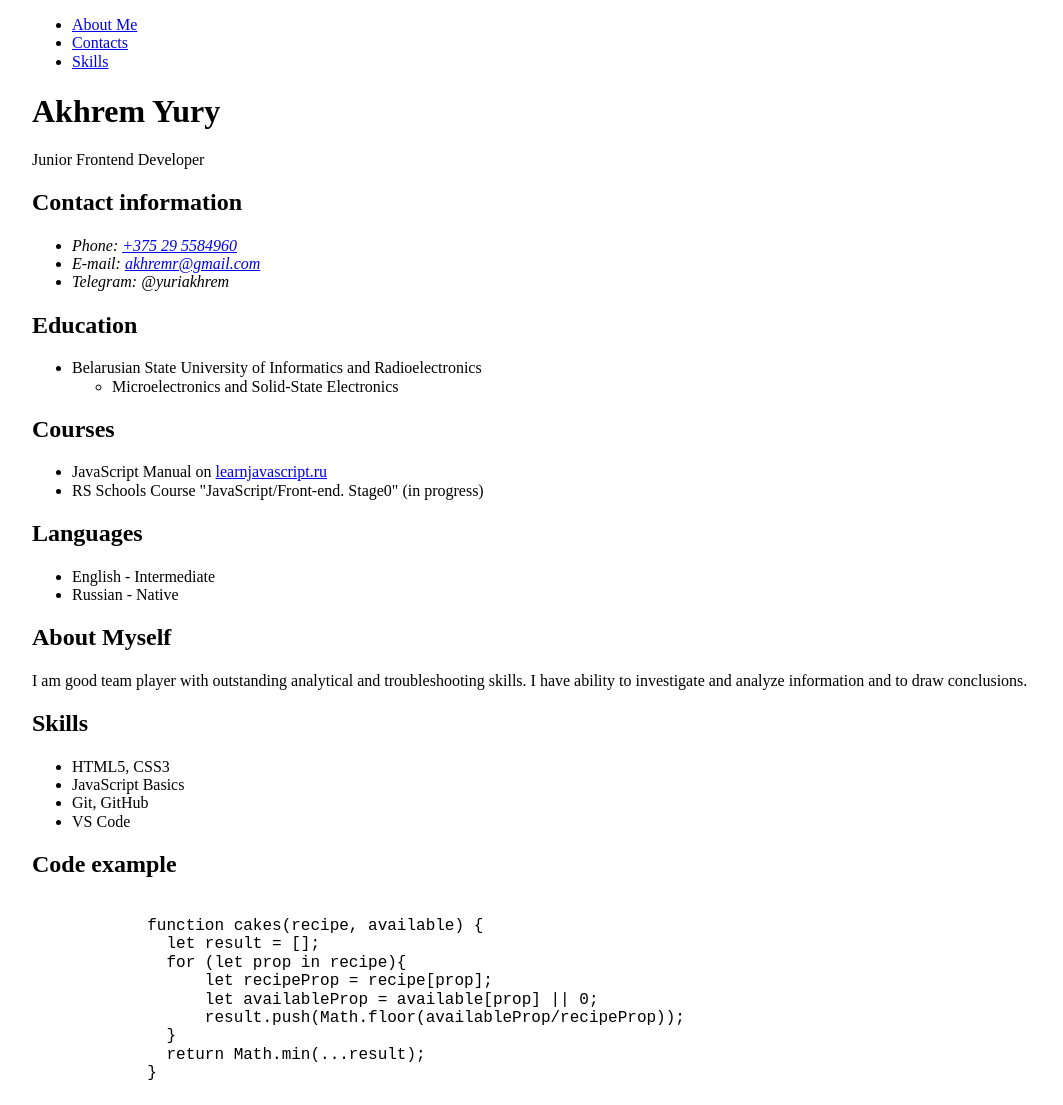
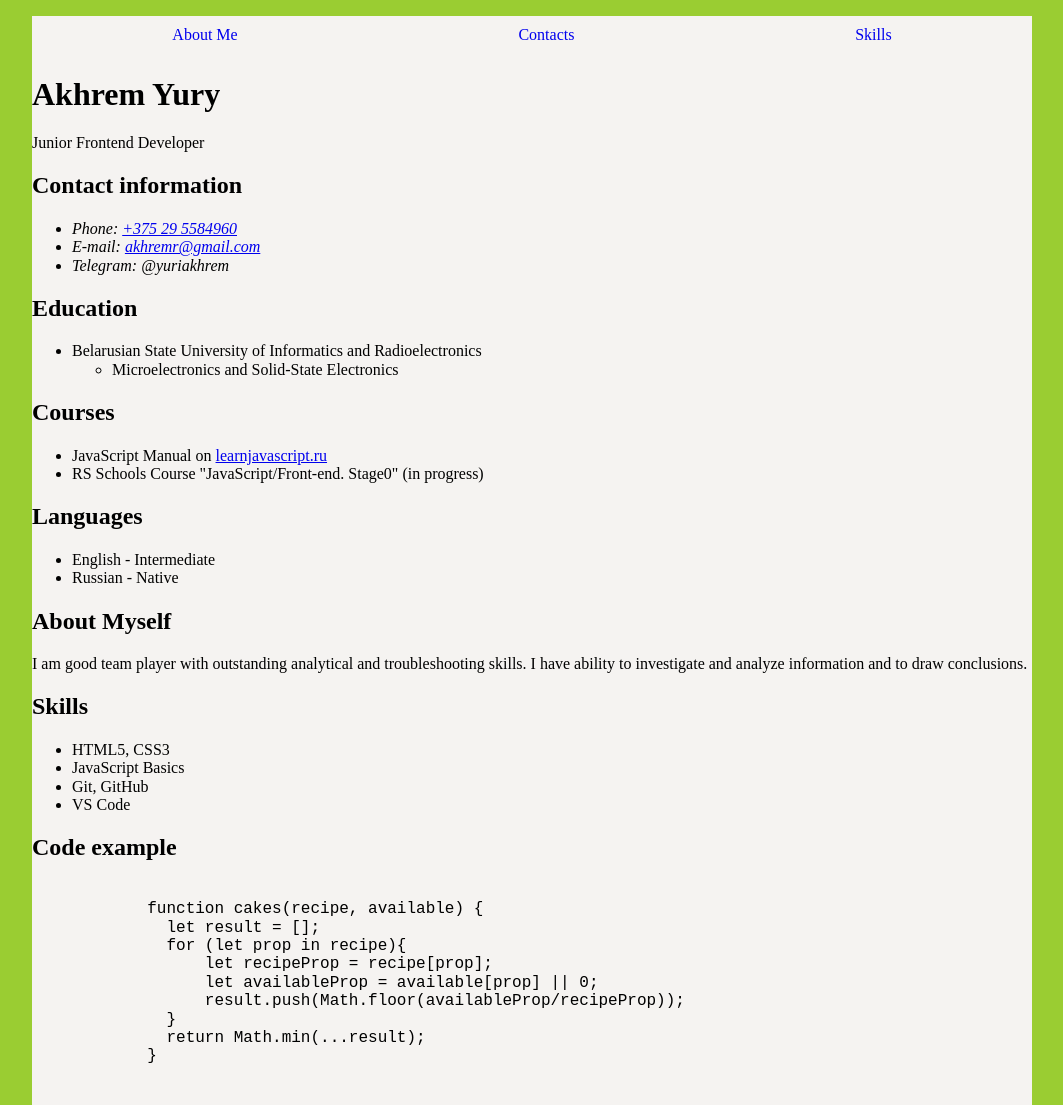
Before and after one commit to akhremYuri/rsschool-cv, a plain HTML site: page index.html in a window 1280 px wide. Shown: the top 1105 px of the page, without its empty margins (108-1171 px from the left). Drawn offline with Linux system fonts and the light colour scheme.

Commit message:
feat: add nav-bar style

```diff
--- a/index.html
+++ b/index.html
@@ -11,7 +11,7 @@
   <body>
     <div class="wrapper">
       <nav>
-        <ul>
+        <ul class="nav-bar">
           <li><a href="#about-myself">About Me</a></li>
           <li><a href="#contacts">Contacts</a></li>
           <li><a href="#skills">Skills</a></li>
--- a/styles/style.css
+++ b/styles/style.css
@@ -1,4 +1,20 @@
+body {
+  background: yellowgreen;
+}
+
 .wrapper {
   width: 1000px;
   margin: 0 auto;
+  background: rgb(245, 243, 241);
 }
+
+.nav-bar {
+  display: flex;
+  justify-content: space-around;
+  list-style: none;
+  padding: 10px 0;
+}
+
+.nav-bar a {
+  text-decoration: none;
+}
```
